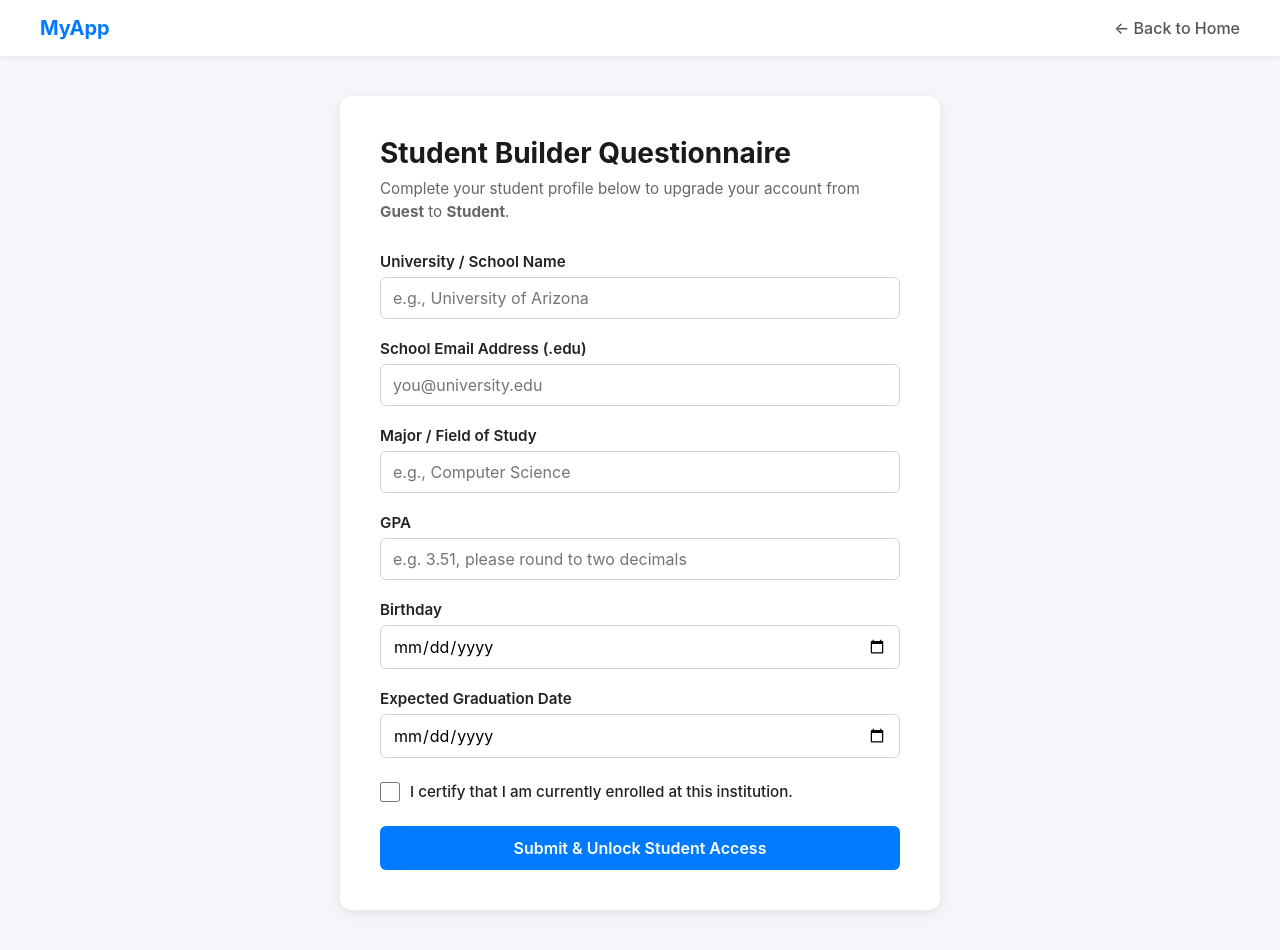
After one commit to josephc8464/UASAMS, a Spring Boot app: page /student/signup in a window 1280 px wide. The commit adds this page. Run offline with Spring Boot 4, Linux system fonts and the light colour scheme; the visitor is signed in with stand-in values (Sample User, id 1); some of the project's set-up classes (security, data sources, template engines, error pages and the like) are left out, and stand-ins take their place.

Commit message:
First Itereation of student sign-up. Promotion of guest to student in home page. Fixes Needed: Allow only guests to sign into the guest home page, create home pages for corresponding roles.

```diff
--- a/src/main/java/org/team2/UASAMS/Controllers/AuthController.java
+++ b/src/main/java/org/team2/UASAMS/Controllers/AuthController.java
@@ -33,10 +33,11 @@ public class AuthController {
             @RequestParam String password,
             @RequestParam String firstName,
             @RequestParam String lastName,
+            @RequestParam (defaultValue = "ROLE_GUEST") String role,
             Model model
     ) {
         try {
-            authService.signupUser(username, email, password, firstName, lastName);
+            authService.signupUser(username, email, password, firstName, lastName, role);
             return "redirect:/login?registered";
         } catch (IllegalArgumentException e) {
             model.addAttribute("error", e.getMessage());
--- /dev/null
+++ b/src/main/java/org/team2/UASAMS/Controllers/RoleController.java
@@ -0,0 +1,72 @@
+package org.team2.UASAMS.Controllers;
+
+import java.security.Principal;
+import java.time.LocalDate;
+
+import org.springframework.format.annotation.DateTimeFormat;
+import org.springframework.security.authentication.UsernamePasswordAuthenticationToken;
+import org.springframework.security.core.Authentication;
+import org.springframework.security.core.context.SecurityContextHolder;
+import org.springframework.stereotype.Controller;
+import org.springframework.ui.Model;
+import org.springframework.web.bind.annotation.GetMapping;
+import org.springframework.web.bind.annotation.PostMapping;
+import org.springframework.web.bind.annotation.RequestMapping;
+import org.springframework.web.bind.annotation.RequestParam;
+import org.team2.UASAMS.Entities.StudentUser;
+import org.team2.UASAMS.Services.StudentService;
+
+@RequestMapping("/student/signup")
+@Controller
+public class RoleController {
+
+    private final StudentService studentService;
+
+    public RoleController(StudentService studentService) {
+        this.studentService = studentService;
+    }
+
+    @GetMapping
+    public String studentSignUp(Model model) {
+        return "student-signup";
+    }
+
+    @PostMapping
+    public String studentSignUp(
+            @RequestParam String schoolName,
+            @RequestParam String major,
+            @RequestParam float gpa,
+            @RequestParam @DateTimeFormat(iso = DateTimeFormat.ISO.DATE) LocalDate birthday,
+            @RequestParam @DateTimeFormat(iso = DateTimeFormat.ISO.DATE) LocalDate gradDate,
+            @RequestParam(defaultValue = "ROLE_STUDENT") String role,
+            Principal principal,
+            Model model) {
+
+        try {
+            StudentUser student = studentService.upgradeGuestToStudent(
+                    principal.getName(),
+                    schoolName,
+                    major,
+                    gpa,
+                    birthday,
+                    gradDate,
+                    role
+            );
+
+            // Refresh the active Spring Security session with the new StudentUser & authorities
+            Authentication currentAuth = SecurityContextHolder.getContext().getAuthentication();
+            Authentication updatedAuth = new UsernamePasswordAuthenticationToken(
+                    student,
+                    currentAuth.getCredentials(),
+                    student.getAuthorities()
+            );
+            SecurityContextHolder.getContext().setAuthentication(updatedAuth);
+
+            return "redirect:/home";
+
+        } catch (IllegalArgumentException e) {
+            model.addAttribute("error", e.getMessage());
+            return "student-signup";
+        }
+    }
+}
--- a/src/main/java/org/team2/UASAMS/Services/AuthService.java
+++ b/src/main/java/org/team2/UASAMS/Services/AuthService.java
@@ -4,6 +4,7 @@ import org.springframework.security.core.context.SecurityContextHolder;
 import org.springframework.security.crypto.password.PasswordEncoder;
 import org.springframework.stereotype.Service;
 import org.team2.UASAMS.Entities.User;
+import org.team2.UASAMS.Entities.UserRole;
 import org.team2.UASAMS.Repos.UserRepository;
 
 import jakarta.transaction.Transactional;
@@ -33,7 +34,7 @@ public class AuthService {
     }
 
     @Transactional
-    public void signupUser(String username, String email, String password, String firstName, String lastName) {
+    public void signupUser(String username, String email, String password, String firstName, String lastName, String role) {
         boolean emailExists = userRepository.findByEmail(email).isPresent();
         boolean usernameExists = userRepository.findByUsername(username).isPresent();
 
@@ -50,6 +51,7 @@ public class AuthService {
         user.setLastName(lastName);
         user.setUsername(username);
         user.setEmail(email);
+        user.addRole(UserRole.fromString(role));
         user.setPassword(passwordEncoder.encode(password));
 
         userRepository.save(user);
--- /dev/null
+++ b/src/main/resources/templates/student-signup.html
@@ -0,0 +1,222 @@
+<!DOCTYPE html>
+<html xmlns:th="http://www.thymeleaf.org">
+<head>
+    <meta charset="UTF-8">
+    <meta name="viewport" content="width=device-width, initial-scale=1.0">
+    <title>Student Builder Questionnaire</title>
+    <style>
+        * {
+            box-sizing: border-box;
+            margin: 0;
+            padding: 0;
+            font-family: -apple-system, BlinkMacSystemFont, "Segoe UI", Roboto, sans-serif;
+        }
+
+        body {
+            background-color: #f4f6f9;
+            color: #333;
+            display: flex;
+            flex-direction: column;
+            min-height: 100vh;
+        }
+
+        nav {
+            background-color: #ffffff;
+            padding: 16px 40px;
+            display: flex;
+            justify-content: space-between;
+            align-items: center;
+            box-shadow: 0 2px 4px rgba(0, 0, 0, 0.05);
+        }
+
+        .logo {
+            font-size: 1.25rem;
+            font-weight: 700;
+            color: #007bff;
+            text-decoration: none;
+        }
+
+        main {
+            flex: 1;
+            display: flex;
+            justify-content: center;
+            align-items: center;
+            padding: 40px 20px;
+        }
+
+        .form-card {
+            background: #ffffff;
+            padding: 40px;
+            border-radius: 12px;
+            box-shadow: 0 4px 12px rgba(0, 0, 0, 0.08);
+            max-width: 600px;
+            width: 100%;
+        }
+
+        .form-card h1 {
+            font-size: 1.75rem;
+            margin-bottom: 8px;
+            color: #1a1a1a;
+        }
+
+        .form-card p.desc {
+            color: #666;
+            font-size: 0.95rem;
+            margin-bottom: 28px;
+            line-height: 1.5;
+        }
+
+        .form-group {
+            margin-bottom: 20px;
+        }
+
+        label {
+            display: block;
+            font-weight: 600;
+            margin-bottom: 6px;
+            font-size: 0.95rem;
+            color: #222;
+        }
+
+        input[type="text"],
+        input[type="email"],
+        input[type="number"],
+        input[type="date"],
+        select,
+        textarea {
+            width: 100%;
+            padding: 10px 12px;
+            border: 1px solid #ced4da;
+            border-radius: 6px;
+            font-size: 1rem;
+        }
+
+        input:focus, select:focus, textarea:focus {
+            outline: none;
+            border-color: #007bff;
+        }
+
+        .checkbox-group {
+            display: flex;
+            align-items: center;
+            gap: 10px;
+            margin: 24px 0;
+        }
+
+        .checkbox-group input[type="checkbox"] {
+            width: 20px;
+            height: 20px;
+            margin: 0;
+            cursor: pointer;
+            accent-color: #007bff;
+        }
+
+        .checkbox-group label {
+            margin: 0;
+            font-weight: 500;
+            cursor: pointer;
+        }
+
+        .error-banner {
+            background-color: #f8d7da;
+            color: #721c24;
+            padding: 12px;
+            border-radius: 6px;
+            margin-bottom: 20px;
+            font-size: 0.9rem;
+        }
+
+        .btn-submit {
+            width: 100%;
+            background-color: #007bff;
+            color: #ffffff;
+            border: none;
+            padding: 12px;
+            border-radius: 6px;
+            font-size: 1rem;
+            font-weight: 600;
+            cursor: pointer;
+        }
+
+        .btn-submit:hover {
+            background-color: #0056b3;
+        }
+    </style>
+</head>
+<body>
+
+    <nav>
+        <a th:href="@{/home}" class="logo">MyApp</a>
+        <a th:href="@{/home}" style="text-decoration: none; color: #555; font-weight: 500;">← Back to Home</a>
+    </nav>
+
+    <main>
+        <div class="form-card">
+            <h1>Student Builder Questionnaire</h1>
+            <p class="desc">
+                Complete your student profile below to upgrade your account from <strong>Guest</strong> to <strong>Student</strong>.
+            </p>
+
+            <!-- Optional error message if verification fails -->
+            <div th:if="${error}" class="error-banner" th:text="${error}"></div>
+
+            <form th:action="@{/student/signup}" method="post">
+                <div class="form-group">
+                    <label for="schoolName">University / School Name</label>
+                    <input type="text" id="schoolName" name="schoolName" placeholder="e.g., University of Arizona" required />
+                </div>
+
+                <div class="form-group">
+                    <label for="schoolEmail">School Email Address (.edu)</label>
+                    <input type="email" id="schoolEmail" name="schoolEmail" placeholder="you@university.edu" required />
+                </div>
+
+                <div class="form-group">
+                    <label for="major">Major / Field of Study</label>
+                    <input type="text" id="major" name="major" placeholder="e.g., Computer Science" required />
+                </div>
+
+                <div class="form-group">
+                    <label for="gpa">GPA</label>
+                    <input type="number"
+                        id="gpa"
+                        name="gpa"
+                        step="0.01"
+                        min="0.00"
+                        max="4.00"
+                        placeholder="e.g. 3.51, please round to two decimals"
+                        required />
+                </div>
+
+                <div class="form-group">
+                    <label for="birthday">Birthday</label>
+                    <input type="date"
+                        id="birthday"
+                        name="birthday"
+                        min="1980-01-01"
+                        th:max="${#temporals.format(#temporals.createNow(), 'yyyy-MM-dd')}"
+                        required />
+                </div>
+
+                <div class="form-group">
+                    <label for="gradDate">Expected Graduation Date</label>
+                    <input type="date"
+                        id="gradDate"
+                        name="gradDate"
+                        th:min="${#temporals.format(#temporals.createNow(), 'yyyy-MM-dd')}"
+                        th:max="${#temporals.format(#temporals.createNow().plusYears(8), 'yyyy-MM-dd')}"
+                        required />
+                </div>
+
+                <div class="checkbox-group">
+                    <input type="checkbox" id="confirmStudent" name="confirmStudent" value="YES" required />
+                    <label for="confirmStudent">I certify that I am currently enrolled at this institution.</label>
+                </div>
+
+                <button type="submit" class="btn-submit">Submit & Unlock Student Access</button>
+            </form>
+        </div>
+    </main>
+
+</body>
+</html>
```
Also changed, not shown: src/main/java/org/team2/UASAMS/Entities/StudentUser.java (+19 -7 lines), src/main/java/org/team2/UASAMS/Entities/User.java (+5 -5 lines), src/main/java/org/team2/UASAMS/Entities/UserRole.java (+23 -1 lines), src/main/java/org/team2/UASAMS/Repos/StudentUserRepository.java (+5 -3 lines), src/main/java/org/team2/UASAMS/Repos/UserRepository.java (+17 -0 lines), src/main/java/org/team2/UASAMS/Security/SecurityConfig.java (+9 -1 lines), src/main/java/org/team2/UASAMS/Services/CustomUserDetailsService.java (+1 -13 lines), src/main/java/org/team2/UASAMS/Services/StudentService.java (added, +87 -0 lines), src/main/resources/templates/home.html (+204 -2 lines), 4 other files.
